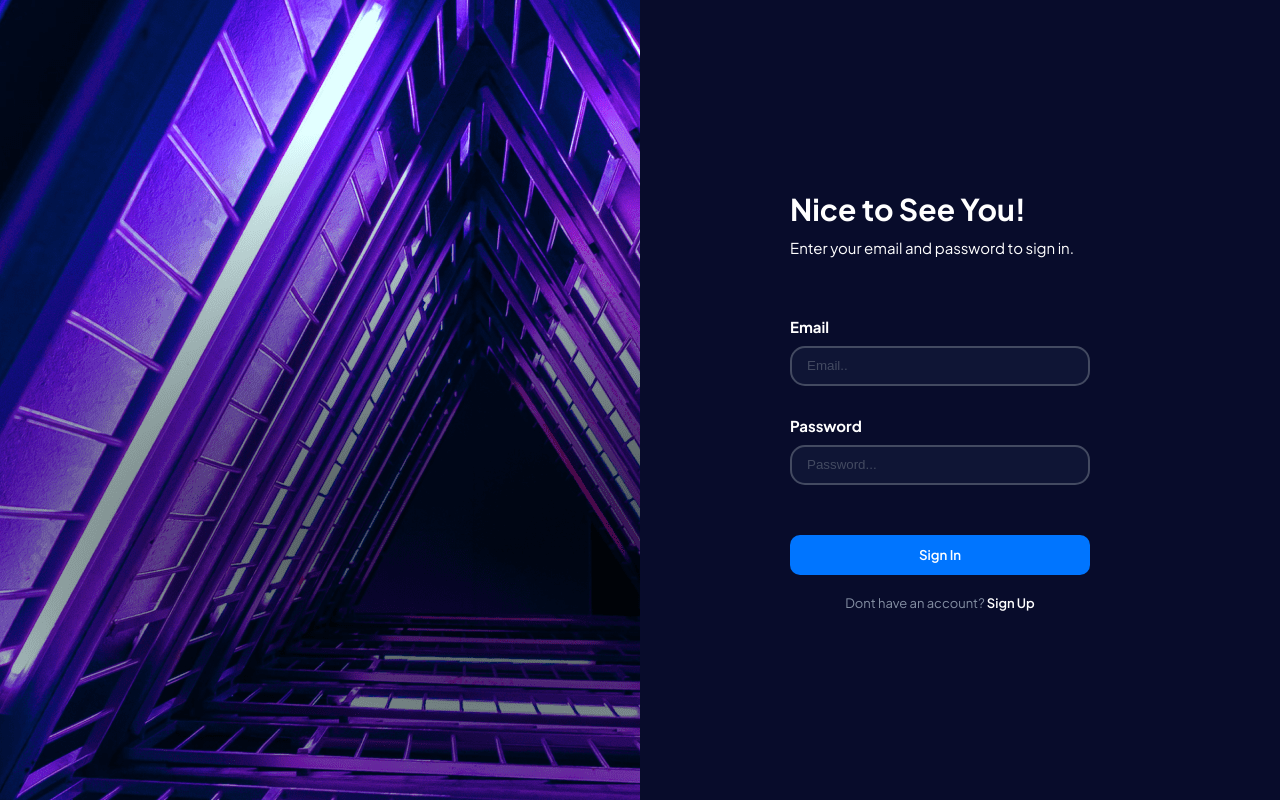
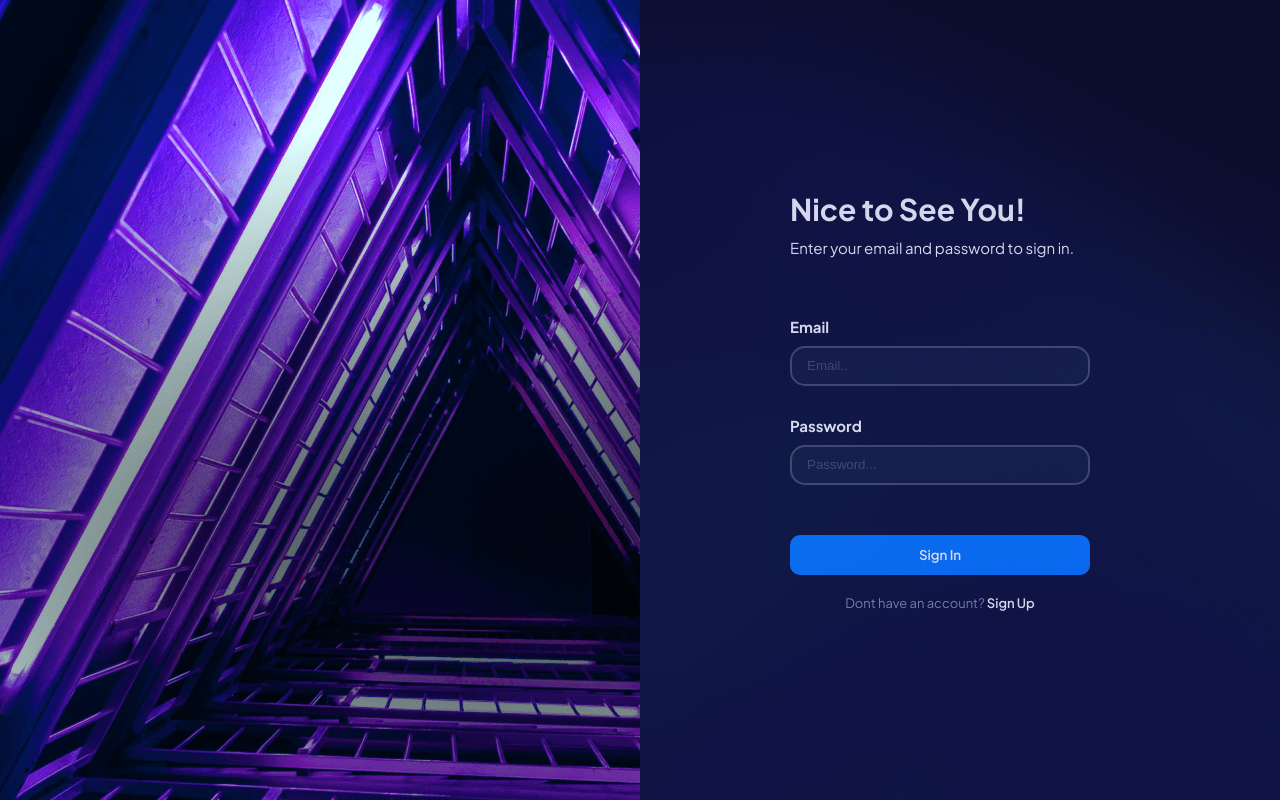
Before and after one commit to bajoriya-vaibhav/HackOurEarth, a React (Vite) app: page /login in a window 1280 px wide. Built offline with nearby package versions, Linux system fonts and the light colour scheme.

Commit message:
added bg image for login and signup

```diff
--- a/src/pages/Login.css
+++ b/src/pages/Login.css
@@ -8,6 +8,7 @@
     width: 100vw;
     height: 100vh;
     display: flex;
+    background-image: url(../assets/bg-auth.png);
 }
 .login-image{
     width: 50%;
@@ -18,6 +19,7 @@
     width: 50%;
     height: 100vh;
     background-color: #080c2b;
+    opacity: 0.8;
     display: flex;
     flex-direction: column;
     color: white;
--- a/src/pages/Login.jsx
+++ b/src/pages/Login.jsx
@@ -1,6 +1,7 @@
 import React from 'react'
 import './Login.css'
 import { Link } from 'react-router-dom'
+import Signup from './Signup'
 
 const Login = () => {
   return (
@@ -15,7 +16,7 @@ const Login = () => {
             <h3>Password</h3>
             <input type="password" placeholder='Password...' />
             <button>Sign In</button>
-            <h4>Dont have an account?  <Link>Sign Up</Link> </h4>
+            <h4>Dont have an account?  <Link to='/signup'>Sign Up</Link> </h4>
       </div>
     </div>
   )
--- a/src/pages/Signup.css
+++ b/src/pages/Signup.css
@@ -8,6 +8,7 @@
     width: 100vw;
     height: 100vh;
     display: flex;
+    background-image: url(../assets/bg-auth.png);
 }
 .signup-image{
     width: 50%;
@@ -18,6 +19,7 @@
     width: 50%;
     height: 100vh;
     background-color: #080c2b;
+    opacity: 0.8;
     display: flex;
     flex-direction: column;
     color: white;
--- a/src/pages/Signup.jsx
+++ b/src/pages/Signup.jsx
@@ -1,6 +1,7 @@
 import React from 'react'
 import './Signup.css'
 import { Link } from 'react-router-dom'
+import Login from './Login'
 
 const Signup = () => {
   return (
@@ -17,7 +18,7 @@ const Signup = () => {
             <h3>Password</h3>
             <input type="password" placeholder='Your Password...' />
             <button>Sign Up</button>
-            <h4>Already have an account? <Link>Sign In</Link> </h4>
+            <h4>Already have an account? <Link to='/login'>Sign In</Link> </h4>
       </div>
     </div>
   )
```
Also changed, not shown: src/assets/bg-auth.png (added).
